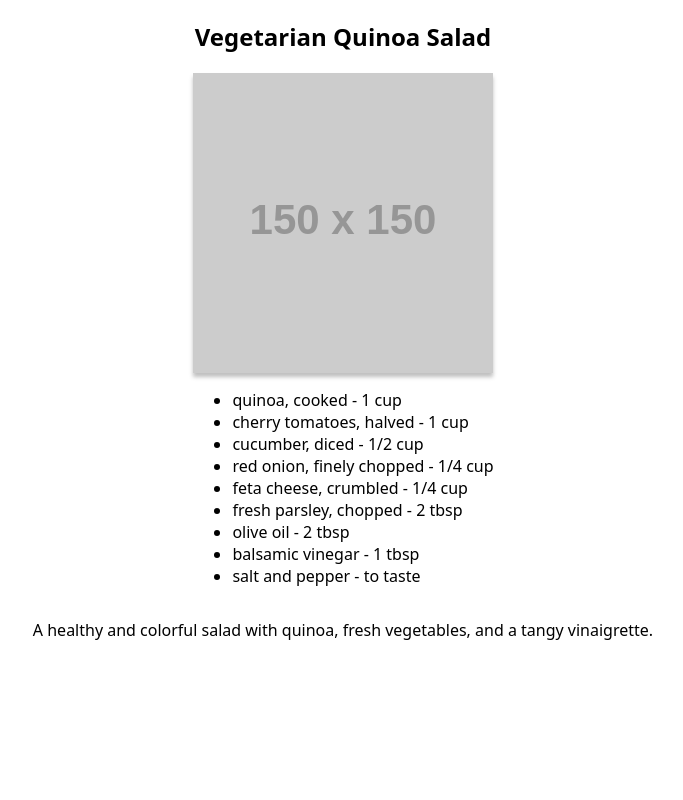
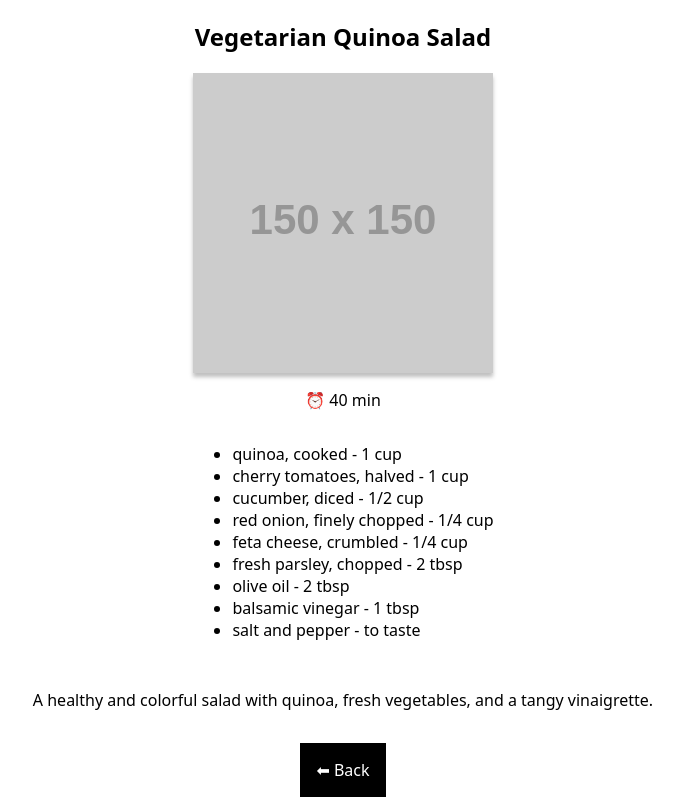
Before and after one commit to feivlinus/fork-yeah, a Next.js app: page /recipe/1 in a window 1280 px wide. Shown: the whole page, without its empty margins (297-980 px from the left). Built offline with nearby package versions, Linux system fonts and the light colour scheme.

Commit message:
add the RecipeDetailsPage and finished US 2

```diff
--- a/components/RecipeDetails.js
+++ b/components/RecipeDetails.js
@@ -1,5 +1,6 @@
 import styled from "styled-components";
 import Image from "next/image";
+import Link from "next/link";
 
 export default function RecipeDetails({ recipeData }) {
   return (
@@ -11,7 +12,7 @@ export default function RecipeDetails({ recipeData }) {
         width={300}
         height={300}
       />
-
+      <p>⏰ {recipeData.preparationTime}</p>
       <ul>
         {recipeData.ingredients.map((ingredient) => (
           <li key={ingredient.ingredient}>
@@ -19,7 +20,8 @@ export default function RecipeDetails({ recipeData }) {
           </li>
         ))}
       </ul>
-      <p>{recipeData.description}</p>
+      <StyledDescription>{recipeData.description}</StyledDescription>
+      <StyledLink href="/">⬅ Back</StyledLink>
     </RecipeCard>
   );
 }
@@ -33,3 +35,14 @@ const RecipeCard = styled.article`
 const StyledImage = styled(Image)`
   box-shadow: 0px 4px 4px 0px rgba(0, 0, 0, 0.25);
 `;
+
+const StyledDescription = styled.p`
+  margin: 2em 2em;
+`;
+
+const StyledLink = styled(Link)`
+  border: 1rem solid black;
+  background-color: #000;
+  color: #fff;
+  text-decoration: none;
+`;
--- a/db/data.js
+++ b/db/data.js
@@ -3,6 +3,7 @@ const data = [
     name: "Grilled Salmon with Lemon-Dill Sauce",
     description: "Juicy grilled salmon topped with a zesty lemon-dill sauce.",
     imageURL: "https://dummyimage.com/150x150/fff/000",
+    preparationTime: "40 min",
     ingredients: [
       { quantity: "4", ingredient: "salmon fillets" },
       { quantity: "1/4 cup", ingredient: "fresh lemon juice" },
@@ -17,6 +18,7 @@ const data = [
     description:
       "A healthy and colorful salad with quinoa, fresh vegetables, and a tangy vinaigrette.",
     imageURL: "https://dummyimage.com/150x150/fff/000",
+    preparationTime: "40 min",
     ingredients: [
       { quantity: "1 cup", ingredient: "quinoa, cooked" },
       { quantity: "1 cup", ingredient: "cherry tomatoes, halved" },
@@ -33,6 +35,7 @@ const data = [
     name: "Beef Tacos with Avocado Salsa",
     description: "Savory beef tacos topped with a refreshing avocado salsa.",
     imageURL: "https://dummyimage.com/150x150/fff/000",
+    preparationTime: "40 min",
     ingredients: [
       { quantity: "1 lb", ingredient: "ground beef" },
       { quantity: "1 packet", ingredient: "taco seasoning" },
@@ -51,6 +54,7 @@ const data = [
     description:
       "Delicious pasta tossed in a vibrant pesto sauce and topped with sweet cherry tomatoes.",
     imageURL: "https://dummyimage.com/150x150/fff/000",
+    preparationTime: "40 min",
     ingredients: [
       { quantity: "12 oz", ingredient: "penne pasta, cooked" },
       { quantity: "1 cup", ingredient: "fresh basil leaves" },
@@ -67,6 +71,7 @@ const data = [
     description:
       "Grilled chicken and colorful vegetables skewers marinated in a savory herb sauce.",
     imageURL: "https://dummyimage.com/150x150/fff/000",
+    preparationTime: "40 min",
     ingredients: [
       { quantity: "1 lb", ingredient: "chicken breast, cut into cubes" },
       { quantity: "1", ingredient: "red bell pepper, cut into chunks" },
@@ -87,6 +92,7 @@ const data = [
     description:
       "Quick and flavorful stir-fried shrimp with tender asparagus spears.",
     imageURL: "https://dummyimage.com/150x150/fff/000",
+    preparationTime: "40 min",
     ingredients: [
       { quantity: "1 lb", ingredient: "shrimp, peeled and deveined" },
       {
@@ -107,6 +113,7 @@ const data = [
     description:
       "A classic Italian salad with fresh tomatoes, mozzarella, and basil.",
     imageURL: "https://dummyimage.com/150x150/fff/000",
+    preparationTime: "40 min",
     ingredients: [
       { quantity: "4", ingredient: "ripe tomatoes, sliced" },
       { quantity: "8 oz", ingredient: "fresh mozzarella, sliced" },
@@ -121,6 +128,7 @@ const data = [
     description:
       "Hearty and flavorful chili loaded with beans, vegetables, and spices.",
     imageURL: "https://dummyimage.com/150x150/fff/000",
+    preparationTime: "40 min",
     ingredients: [
       {
         quantity: "2 cans",
@@ -146,6 +154,7 @@ const data = [
     description:
       "Creamy and comforting risotto with sautéed mushrooms and Parmesan cheese.",
     imageURL: "https://dummyimage.com/150x150/fff/000",
+    preparationTime: "40 min",
     ingredients: [
       { quantity: "1 cup", ingredient: "Arborio rice" },
       { quantity: "1/2 lb", ingredient: "mushrooms, sliced" },
@@ -164,6 +173,7 @@ const data = [
     description:
       "Classic homemade chocolate chip cookies that are chewy on the inside and crispy on the outside.",
     imageURL: "https://dummyimage.com/150x150/fff/000",
+    preparationTime: "40 min",
     ingredients: [
       { quantity: "2 1/4 cups", ingredient: "all-purpose flour" },
       { quantity: "1 tsp", ingredient: "baking soda" },
```
Also changed, not shown: components/RecipeList.js (+4 -7 lines).
